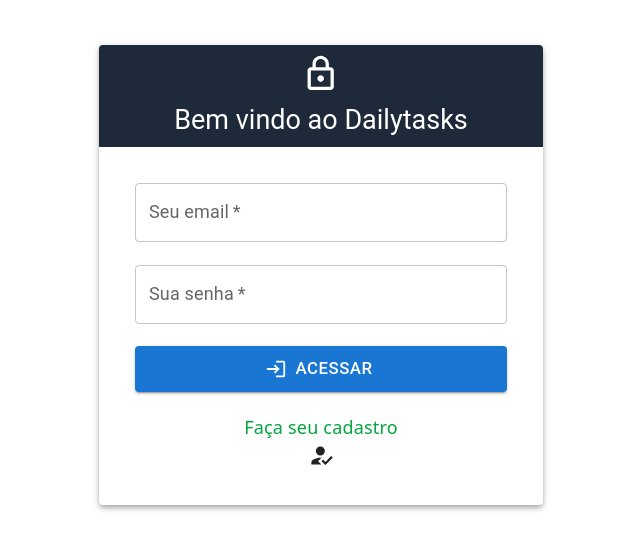
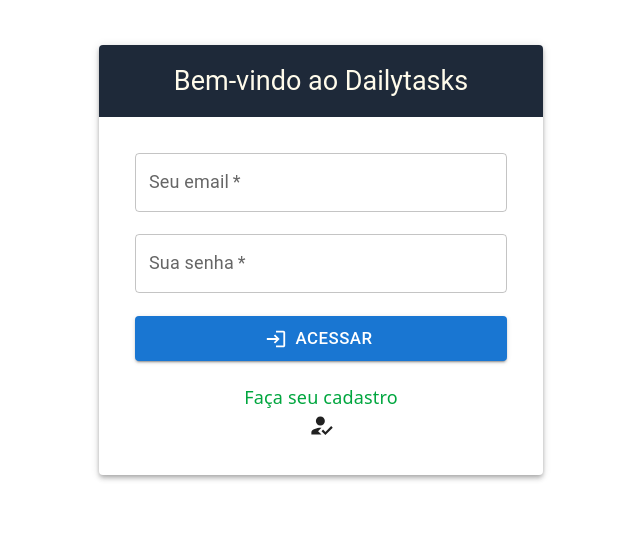
Before and after one commit to carlosribeiro25/dailytasks, a React (Vite) app: page /login in a window 1280 px wide. Shown: the top 550 px of the page, without its empty margins (319-959 px from the left). Built offline with nearby package versions, Linux system fonts and the light colour scheme.

Commit message:
style: update styling in Login and GetTasks components

```diff
--- a/src/components/Login.jsx
+++ b/src/components/Login.jsx
@@ -41,10 +41,9 @@
             <Container maxWidth="xs" disableGutters>
                 <Paper elevation={4} className="rounded-2xl overflow-hidden w-full">
 
-                    <Box className="bg-gray-800 px-4 py-2 flex flex-col items-center gap-2">
-                        <LockOutlinedIcon className="text-white" fontSize="large" />
-                        <Typography variant="h5" component="h1" className="font-bold text-white">
-                           Bem vindo ao Dailytasks
+                    <Box className="bg-gray-800 px-4 py-4 flex flex-col items-center gap-2">
+                        <Typography variant="h5" component="h1" className="font-bold text-amber-50">
+                           Bem-vindo ao Dailytasks
                         </Typography>
                     </Box>
 
--- a/src/pages/tasks/GetTasks.jsx
+++ b/src/pages/tasks/GetTasks.jsx
@@ -158,10 +158,10 @@
                                     </Box>
                                 </CardContent>
 
-                                <CardActions className="px-4 pb-4 pt-0 flex gap-1 flex-wrap">
+                                <CardActions className="px-4 pb-4 pt-0 flex gap-1 ">
                                     <Button
                                         size="small"
-                                        variant="outlined"
+                                        variant="contained"
                                         startIcon={<VisibilityIcon />}
                                         onClick={() => navigate(`/tasks/${task.id}`)}
                                     >
@@ -170,8 +170,8 @@
                                     <Button
                                         size="small"
 
-                                        variant="outlined"
-                                        color="warning"
+                                        variant="contained"
+                                        color="success"
                                         startIcon={<EditIcon />}
                                         onClick={() => navigate(`/tasks/${task.id}/update`)}
                                     >
```
